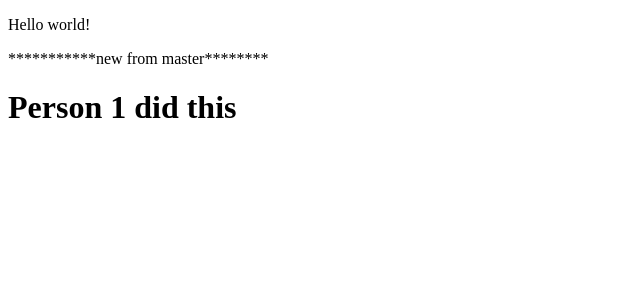
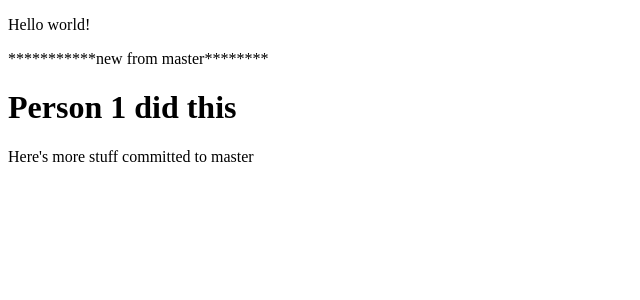
Before and after one commit to KassieJones/demo, an Angular app: page / in a window 1280 px wide. Shown: the top 300 px of the page, without its empty margins (0-640 px from the left). Built offline with nearby package versions, Linux system fonts and the light colour scheme.

Commit message:
/new changes

```diff
--- a/src/app/app.component.html
+++ b/src/app/app.component.html
@@ -2,6 +2,7 @@
   <p>Hello world!</p>
   ***********new from master********
   <h1>Person 1 did this</h1>
+  Here's more stuff committed to master
 </div>
 
 <router-outlet></router-outlet>
```
